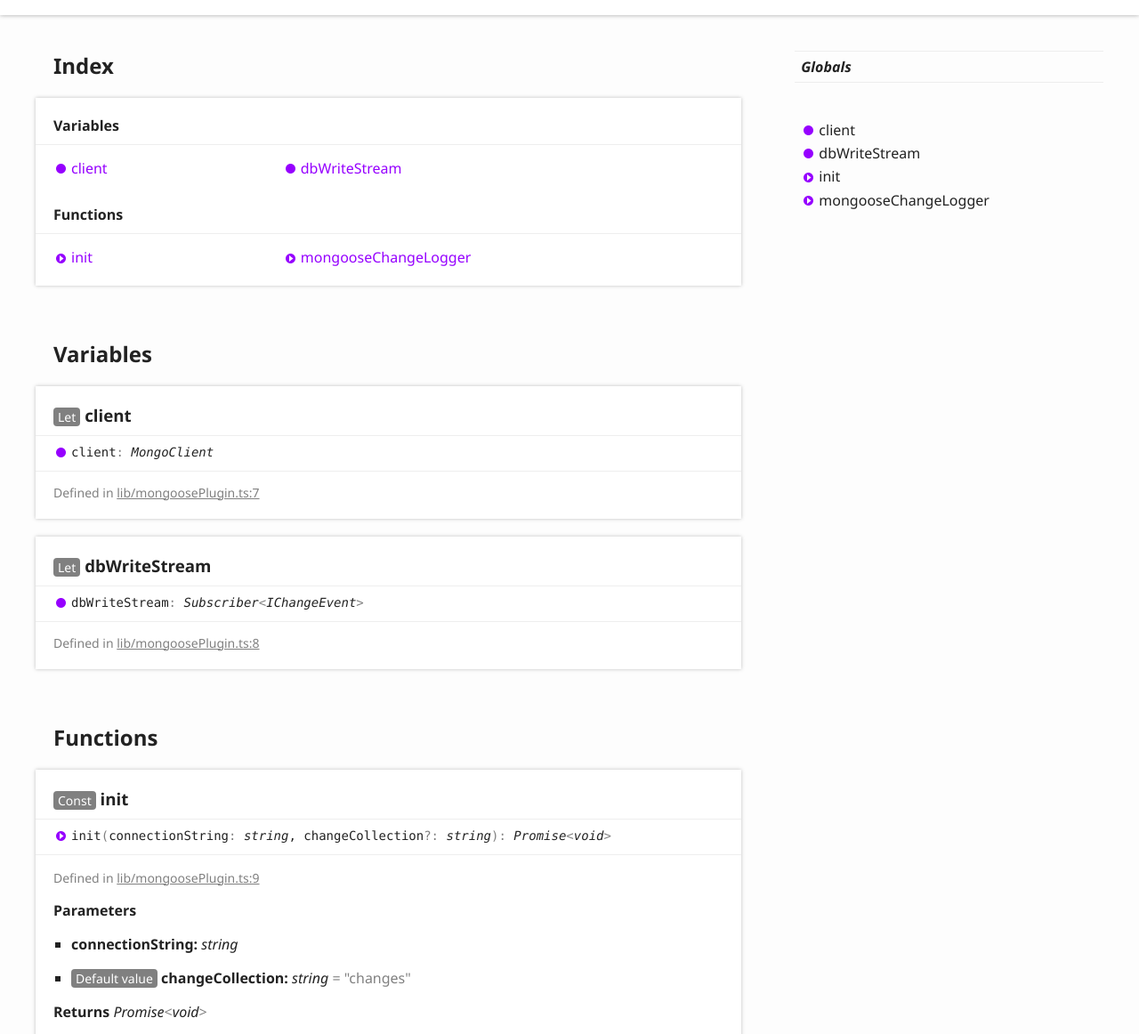
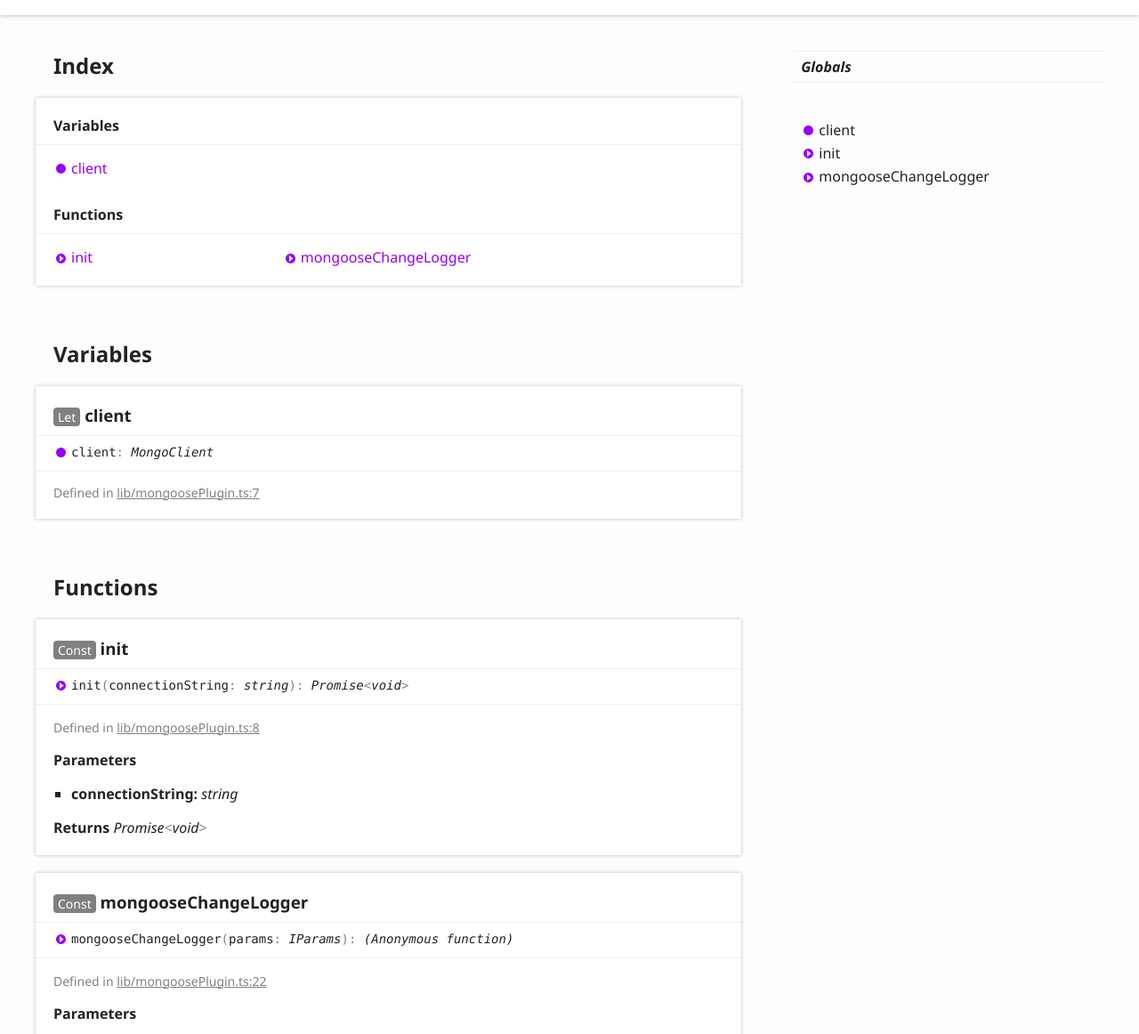
Before and after one commit to paul-pagnan/mongoose-change-logger, a plain HTML site: page globals.html in a window 1280 px wide. Shown: the part 138-1300 px from the top of the page at 89% size. Drawn offline with Linux system fonts and the light colour scheme.

Commit message:
[ci skip] Updates

```diff
--- a/assets/js/search.js
+++ b/assets/js/search.js
@@ -1,3 +1,3 @@
 var typedoc = typedoc || {};
             typedoc.search = typedoc.search || {};
-            typedoc.search.data = {"kinds":{"32":"Variable","64":"Function"},"rows":[{"id":0,"kind":32,"name":"client","url":"globals.html#client","classes":"tsd-kind-variable tsd-is-not-exported"},{"id":1,"kind":32,"name":"dbWriteStream","url":"globals.html#dbwritestream","classes":"tsd-kind-variable tsd-is-not-exported"},{"id":2,"kind":64,"name":"init","url":"globals.html#init","classes":"tsd-kind-function tsd-is-not-exported"},{"id":3,"kind":64,"name":"mongooseChangeLogger","url":"globals.html#mongoosechangelogger","classes":"tsd-kind-function"}]};
+            typedoc.search.data = {"kinds":{"32":"Variable","64":"Function"},"rows":[{"id":0,"kind":32,"name":"client","url":"globals.html#client","classes":"tsd-kind-variable tsd-is-not-exported"},{"id":1,"kind":64,"name":"init","url":"globals.html#init","classes":"tsd-kind-function tsd-is-not-exported"},{"id":2,"kind":64,"name":"mongooseChangeLogger","url":"globals.html#mongoosechangelogger","classes":"tsd-kind-function"}]};
--- a/globals.html
+++ b/globals.html
@@ -71,7 +71,6 @@
 							<h3>Variables</h3>
 							<ul class="tsd-index-list">
 								<li class="tsd-kind-variable tsd-is-not-exported"><a href="globals.html#client" class="tsd-kind-icon">client</a></li>
-								<li class="tsd-kind-variable tsd-is-not-exported"><a href="globals.html#dbwritestream" class="tsd-kind-icon">db<wbr>Write<wbr>Stream</a></li>
 							</ul>
 						</section>
 						<section class="tsd-index-section ">
@@ -92,17 +91,7 @@
 					<div class="tsd-signature tsd-kind-icon">client<span class="tsd-signature-symbol">:</span> <span class="tsd-signature-type">MongoClient</span></div>
 					<aside class="tsd-sources">
 						<ul>
-							<li>Defined in <a href="https://github.com/paul-pagnan/mongoose-change-logger/blob/0e82009/src/lib/mongoosePlugin.ts#L7">lib/mongoosePlugin.ts:7</a></li>
-						</ul>
-					</aside>
-				</section>
-				<section class="tsd-panel tsd-member tsd-kind-variable tsd-is-not-exported">
-					<a name="dbwritestream" class="tsd-anchor"></a>
-					<h3><span class="tsd-flag ts-flagLet">Let</span> db<wbr>Write<wbr>Stream</h3>
-					<div class="tsd-signature tsd-kind-icon">db<wbr>Write<wbr>Stream<span class="tsd-signature-symbol">:</span> <span class="tsd-signature-type">Subscriber</span><span class="tsd-signature-symbol">&lt;</span><span class="tsd-signature-type">IChangeEvent</span><span class="tsd-signature-symbol">&gt;</span></div>
-					<aside class="tsd-sources">
-						<ul>
-							<li>Defined in <a href="https://github.com/paul-pagnan/mongoose-change-logger/blob/0e82009/src/lib/mongoosePlugin.ts#L8">lib/mongoosePlugin.ts:8</a></li>
+							<li>Defined in <a href="https://github.com/paul-pagnan/mongoose-change-logger/blob/fc3214d/src/lib/mongoosePlugin.ts#L7">lib/mongoosePlugin.ts:7</a></li>
 						</ul>
 					</aside>
 				</section>
@@ -113,22 +102,19 @@
 					<a name="init" class="tsd-anchor"></a>
 					<h3><span class="tsd-flag ts-flagConst">Const</span> init</h3>
 					<ul class="tsd-signatures tsd-kind-function tsd-is-not-exported">
-						<li class="tsd-signature tsd-kind-icon">init<span class="tsd-signature-symbol">(</span>connectionString<span class="tsd-signature-symbol">: </span><span class="tsd-signature-type">string</span>, changeCollection<span class="tsd-signature-symbol">?: </span><span class="tsd-signature-type">string</span><span class="tsd-signature-symbol">)</span><span class="tsd-signature-symbol">: </span><span class="tsd-signature-type">Promise</span><span class="tsd-signature-symbol">&lt;</span><span class="tsd-signature-type">void</span><span class="tsd-signature-symbol">&gt;</span></li>
+						<li class="tsd-signature tsd-kind-icon">init<span class="tsd-signature-symbol">(</span>connectionString<span class="tsd-signature-symbol">: </span><span class="tsd-signature-type">string</span><span class="tsd-signature-symbol">)</span><span class="tsd-signature-symbol">: </span><span class="tsd-signature-type">Promise</span><span class="tsd-signature-symbol">&lt;</span><span class="tsd-signature-type">void</span><span class="tsd-signature-symbol">&gt;</span></li>
 					</ul>
 					<ul class="tsd-descriptions">
 						<li class="tsd-description">
 							<aside class="tsd-sources">
 								<ul>
-									<li>Defined in <a href="https://github.com/paul-pagnan/mongoose-change-logger/blob/0e82009/src/lib/mongoosePlugin.ts#L9">lib/mongoosePlugin.ts:9</a></li>
+									<li>Defined in <a href="https://github.com/paul-pagnan/mongoose-change-logger/blob/fc3214d/src/lib/mongoosePlugin.ts#L8">lib/mongoosePlugin.ts:8</a></li>
 								</ul>
 							</aside>
 							<h4 class="tsd-parameters-title">Parameters</h4>
 							<ul class="tsd-parameters">
 								<li>
 									<h5>connectionString: <span class="tsd-signature-type">string</span></h5>
-								</li>
-								<li>
-									<h5><span class="tsd-flag ts-flagDefault value">Default value</span> changeCollection: <span class="tsd-signature-type">string</span><span class="tsd-signature-symbol"> =&nbsp;&quot;changes&quot;</span></h5>
 								</li>
 							</ul>
 							<h4 class="tsd-returns-title">Returns <span class="tsd-signature-type">Promise</span><span class="tsd-signature-symbol">&lt;</span><span class="tsd-signature-type">void</span><span class="tsd-signature-symbol">&gt;</span></h4>
@@ -145,7 +131,7 @@
 						<li class="tsd-description">
 							<aside class="tsd-sources">
 								<ul>
-									<li>Defined in <a href="https://github.com/paul-pagnan/mongoose-change-logger/blob/0e82009/src/lib/mongoosePlugin.ts#L47">lib/mongoosePlugin.ts:47</a></li>
+									<li>Defined in <a href="https://github.com/paul-pagnan/mongoose-change-logger/blob/fc3214d/src/lib/mongoosePlugin.ts#L22">lib/mongoosePlugin.ts:22</a></li>
 								</ul>
 							</aside>
 							<h4 class="tsd-parameters-title">Parameters</h4>
@@ -172,9 +158,6 @@
 				<ul class="before-current">
 					<li class=" tsd-kind-variable tsd-is-not-exported">
 						<a href="globals.html#client" class="tsd-kind-icon">client</a>
-					</li>
-					<li class=" tsd-kind-variable tsd-is-not-exported">
-						<a href="globals.html#dbwritestream" class="tsd-kind-icon">db<wbr>Write<wbr>Stream</a>
 					</li>
 					<li class=" tsd-kind-function tsd-is-not-exported">
 						<a href="globals.html#init" class="tsd-kind-icon">init</a>
```
Also changed, not shown: index.html (+0 -3 lines).
